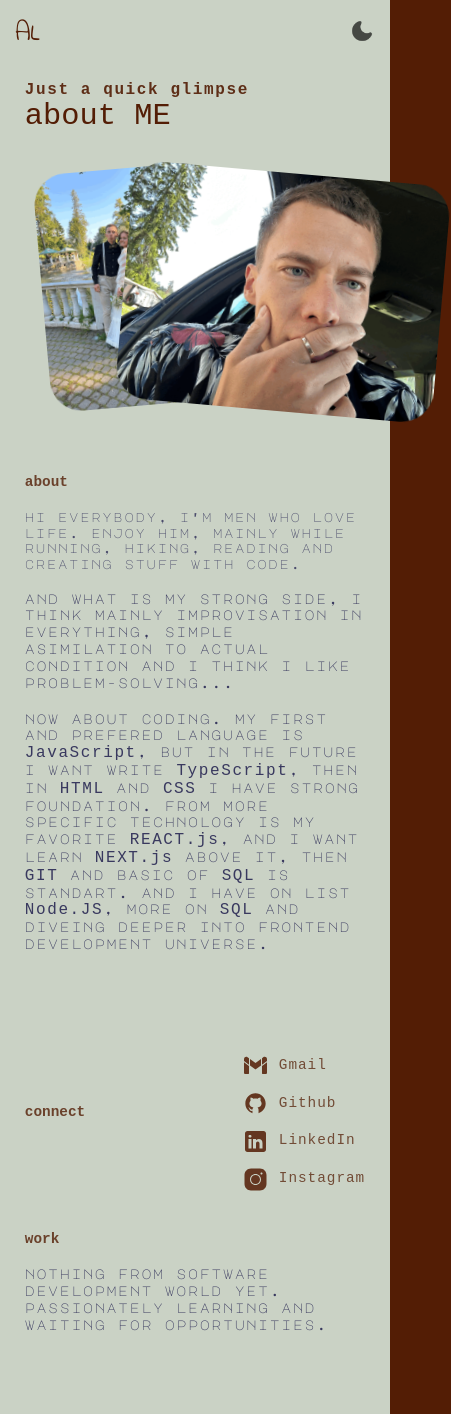
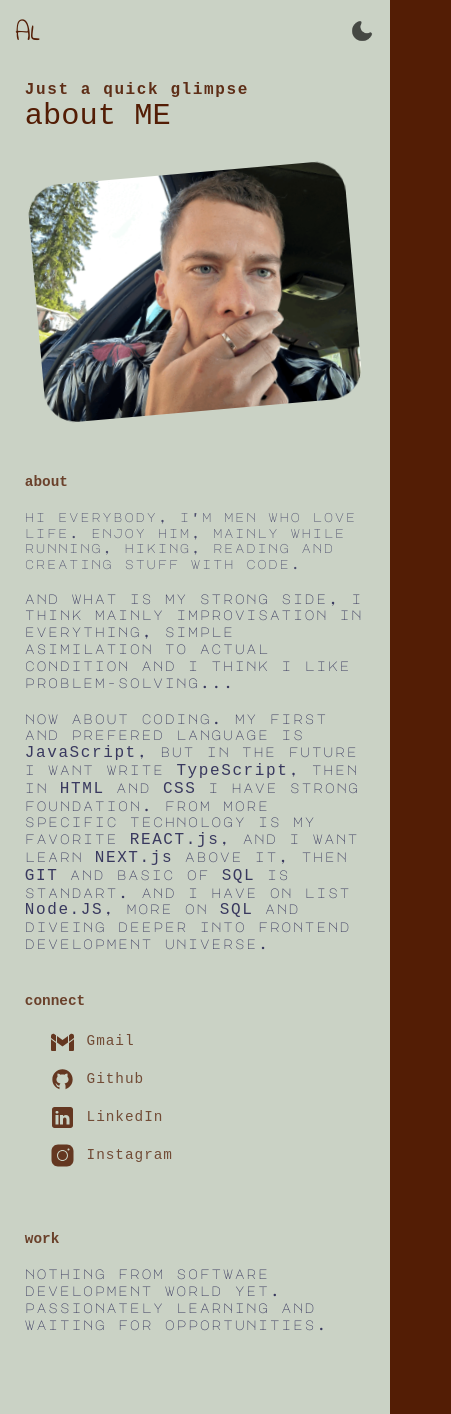
Before and after one commit to unikorm/portfolio, a React (Create React App) app: page /about in a window 390 px wide. Shown: the whole page, 451 px wide, since content can reach past the window. Built offline with nearby package versions, Linux system fonts and the light colour scheme; a web font is replaced by a local one.

Commit message:
okey, i done some styling, start responsiveness, but i will have a lot of work on that part, a little details

```diff
--- a/src/index.css
+++ b/src/index.css
@@ -16,6 +16,10 @@ body {
 #dark,
 #light {
     min-height: 100vh;
+    display: flex;
+    justify-content: flex-start;
+    flex-direction: column;
+    align-items: center;
 }
 
 /* #dark {
--- a/src/pages/About.jsx
+++ b/src/pages/About.jsx
@@ -2,6 +2,8 @@
 import styles from "../styles/about.module.css";
 import PhotoOne from "../images/aboutPhotoResize.webp";
 import PhotoTwo from "../images/aboutPhotoTwoResize.webp";
+import PhotoThree from "../images/aboutThree.jpg";
+import PhotoFour from "../images/aboutFour.jpg";
 import { ReactComponent as Github } from "../images/github.svg";
 import { ReactComponent as LinkedIn } from "../images/linkedin.svg";
 import { ReactComponent as Gmail } from "../images/gmail.svg";
@@ -20,14 +22,26 @@ const About = () => {
         <section className={styles.sectionAbout}>
             <h3>Just a quick glimpse</h3>
             <span>about ME</span>
-            <aside>
+            <aside className={styles.asidePhoto}>
+                <motion.img
+                src={PhotoOne} alt="me"
+                initial={{rotate: -5}}
+                whileHover={{rotate: 5}}
+                />
                 <motion.img
                 src={PhotoTwo} alt="me too"
-                initial={{rotate: -5, x: 17, y: -5}}
+                initial={{rotate: 9}}
+                whileHover={{rotate: -9}}
                 />
                 <motion.img
-                src={PhotoOne} alt="me"
-                initial={{rotate: 5, x: -80}}
+                src={PhotoThree} alt="tooo"
+                initial={{rotate: -9}}
+                whileHover={{rotate: 9}}
+                />
+                <motion.img
+                src={PhotoFour} alt="tooooo"
+                initial={{rotate: 4}}
+                whileHover={{rotate: -4}}
                 />
             </aside>
             <article className={styles.aboutContent}>
@@ -35,7 +49,7 @@ const About = () => {
                 <p>hi everybody, i'm men who love life. enjoy him, mainly while running, hiking, reading and creating stuff with code.</p>
                 <p>and what is my strong side, i think mainly improvisation in everything, simple asimilation to actual condition and i think i like problem-solving...</p>
                 <p>now about coding. my first and prefered language is <span>JavaScript</span>, but in the future i want write <span>TypeScript</span>, then in <span>HTML</span> and <span>CSS</span> i have strong foundation. from more specific technology is my favorite <span>REACT.js</span>, and i want learn <span>NEXT.js</span> above it, then <span>GIT</span> and basic of <span>SQL</span> is standart. and i have on list <span>Node.JS</span>, more on <span>SQL</span> and diveing deeper into frontend development universe.</p>
-                <aside>
+                <aside className={styles.asideContact}>
                     <h5>connect</h5>
                     <ul>
                         <motion.li
--- a/src/styles/about.module.css
+++ b/src/styles/about.module.css
@@ -5,6 +5,8 @@
     display: flex;
     flex-direction: column;
     color: var(--second-color);
+    overflow: hidden;
+    max-width: 950px;
 }
 
 .sectionAbout h3 {
@@ -18,11 +20,21 @@
     font-size: 1.9rem;
 }
 
-.sectionAbout aside {
+.asidePhoto {
     display: flex;
     flex-direction: row;
     align-items: center;
-    justify-content: space-between;
+    justify-content: space-around;
+    width: 100%;
+    height: 14.9rem;
+    margin: 2.5rem 0 0;
+    max-width: 920px;
+    align-self: center;
+}
+
+.asideContact {
+    display: flex;
+    flex-direction: column;
     width: 100%;
     height: 14.9rem;
     margin: 2.5rem 0 0;
@@ -116,3 +128,24 @@
     height: 25px;
     margin: 0 .7rem 0 0;
 }
+
+
+
+
+@media screen and (max-width: 535px) {
+    .asidePhoto img:nth-last-child(-n+3) {
+      display: none;
+    }
+  }
+
+  @media screen and (max-width: 745px) {
+    .asidePhoto img:nth-last-child(-n+2) {
+      display: none;
+    }
+  }
+
+  @media screen and (max-width: 935px) {
+    .asidePhoto img:nth-last-child(-n+1) {
+      display: none;
+    }
+  }
--- a/src/styles/header.module.css
+++ b/src/styles/header.module.css
@@ -3,7 +3,9 @@ header {
     display: flex;
     justify-content: space-between;
     align-items: center;
+    align-self: stretch;
     padding: .85rem .8rem 0 .95rem;
+    max-width: 950px;
 }
 
 header a {
```
Also changed, not shown: src/blog.json (+1 -7 lines), src/images/aboutFour.jpg (added), src/images/aboutThree.jpg (added).
